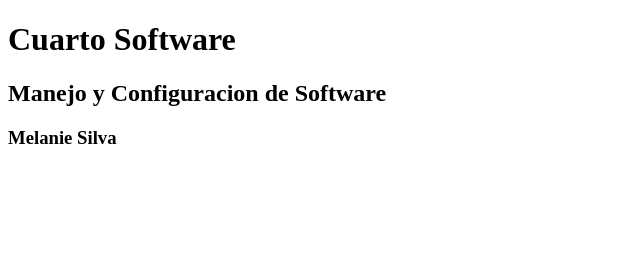
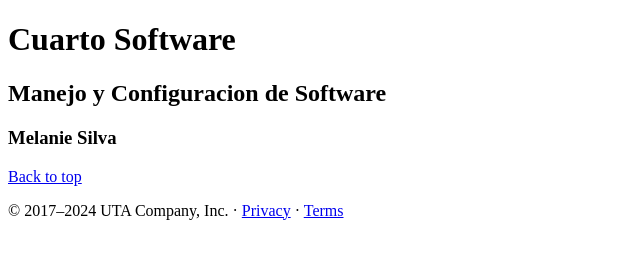
Before and after one commit to katty-dev/github_remote, a plain HTML site: page index.html in a window 1280 px wide. Shown: the whole page, without its empty margins (0-640 px from the left). Drawn offline with Linux system fonts and the light colour scheme.

Commit message:
Se modifico la empresa y eñ anio en el footer

```diff
--- a/index.html
+++ b/index.html
@@ -13,4 +13,9 @@
     <h3>Melanie Silva</h3>
 </body>
 
+<footer class="container">
+    <p class="float-end"><a href="#">Back to top</a></p>
+    <p>&copy; 2017–2024  UTA Company, Inc. &middot; <a href="#">Privacy</a> &middot; <a href="#">Terms</a></p>
+    </footer>
+
 </html>
```
